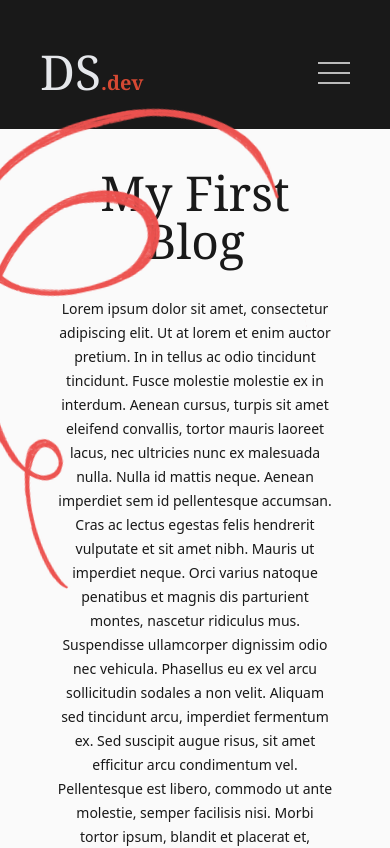
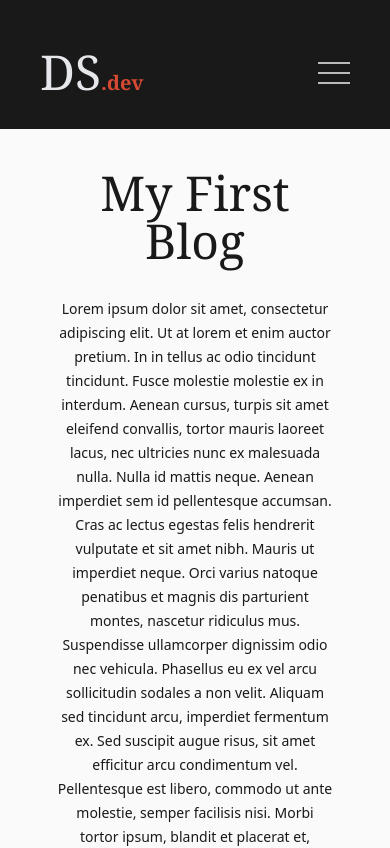
Before and after one commit to DamianoSchirinzi-Dev/portfolio-site, a Next.js app: page /blog/my-first-blog in a window 390 px wide. Shown: the top 848 px of the page. Built offline with nearby package versions, Linux system fonts and the light colour scheme.

Commit message:
Mobile Screen Width Issue
Fixing an issue on mobile screens where background is cut off.

```diff
--- a/components/Navigation.tsx
+++ b/components/Navigation.tsx
@@ -21,6 +21,9 @@ export default function Navigation() {
   return (
     <div className="relative flex flex-row items-center justify-between px-10 pt-12 pb-4 text-lg md:pr-20 md:pl-16 md:pb-0 bg-custom_dark">
       <div>
+        <motion.div>
+          <Image src={Vector} alt="" className="absolute left-0 object-cover w-72 top-32 sm:w-96 xl:w-1/3 xl:-rotate-45 xl:left-36 xl:top-20"/>
+          </motion.div>
         <a href="/">
           <h1 className="z-10 font-serif text-5xl sm:text-7xl">
             DS<strong className="text-xl text-custom_highlight">.dev</strong>
--- a/components/Navigation_Blogs.tsx
+++ b/components/Navigation_Blogs.tsx
@@ -38,19 +38,6 @@ export default function Navigation() {
   return (
     <div className="flex flex-row items-center justify-between px-10 pt-12 pb-8 text-lg font-poppins text-custom_text_black md:pr-20 md:pl-16 md:pb-10 bg-custom_dark">
       <div>
-        <motion.div
-          initial={{
-            opacity: 0,
-          }}
-          animate={{ opacity: 100 }}
-          transition={{ duration: 2 }}
-        >
-          <Image
-            src={Vector}
-            alt="Background Vector Image"
-            className="absolute -left-6 top-28 -rotate-12 sm:top-32 sm:left-11 sm:w-96 xl:w-3/12 xl:top-44 xl:left-4 xl:-rotate-12"
-          />
-        </motion.div>
         <a href="/">
           <h1 className="z-10 font-serif text-5xl sm:text-7xl">
             DS<strong className="text-xl text-custom_highlight">.dev</strong>
```
